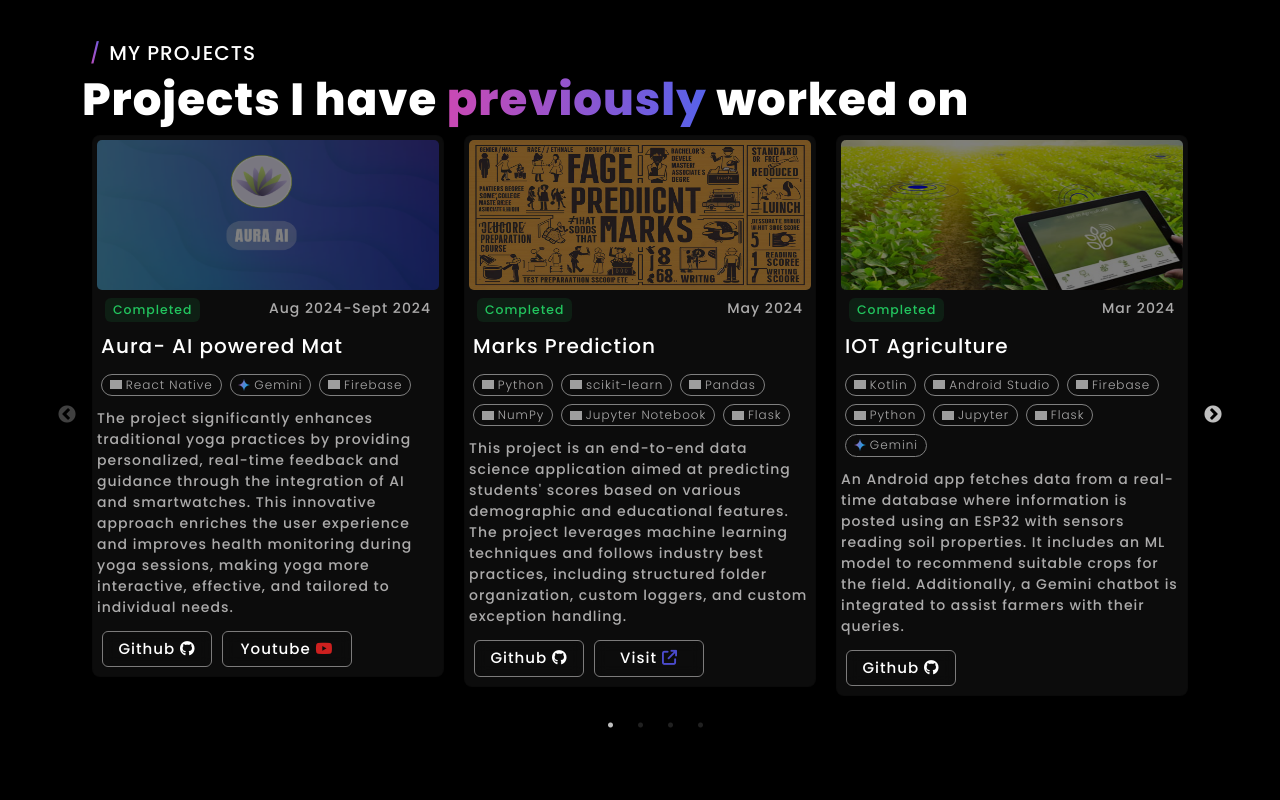
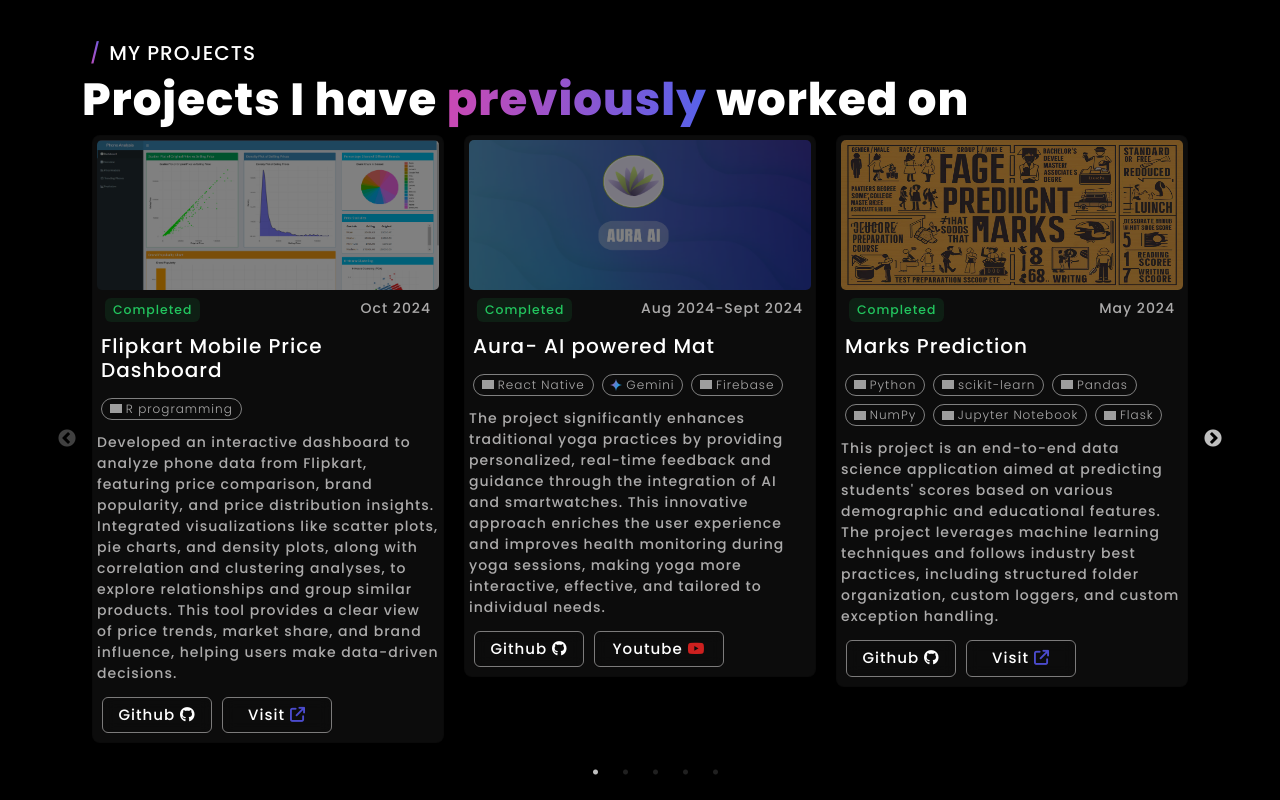
Before and after one commit to munirsiddiqui54/Portfolio, a React (Create React App) app: page / in a window 1280 px wide. Shown: the part 660-1460 px from the top of the page. Built offline with nearby package versions, Linux system fonts and the light colour scheme; grey boxes are pictures that could not be loaded; a web font is replaced by a local one.

Commit message:
added project

```diff
--- a/src/Layouts/Projects/Projects.jsx
+++ b/src/Layouts/Projects/Projects.jsx
@@ -8,6 +8,7 @@
 import gemicon from "./Photos/google-gemini-icon.svg";
 import Slider from "react-slick";
 import marksPhoto from "./Photos/marks.jpeg";
+import dashboardImage from "./Photos/dashboard.png";
 
 import "slick-carousel/slick/slick.css";
 import "slick-carousel/slick/slick-theme.css";
@@ -199,6 +200,23 @@
     github: "https://github.com/munirsiddiqui54/recipe-S",
     visit: "https://munirsiddiqui54.github.io/recipe-S/",
   };
+  const dashboard = {
+    name: "Flipkart Mobile Price Dashboard",
+    description:
+      "Developed an interactive dashboard to analyze phone data from Flipkart, featuring price comparison, brand popularity, and price distribution insights. Integrated visualizations like scatter plots, pie charts, and density plots, along with correlation and clustering analyses, to explore relationships and group similar products. This tool provides a clear view of price trends, market share, and brand influence, helping users make data-driven decisions.",
+    photo: dashboardImage,
+    date: "Oct 2024",
+    status: "Completed",
+    stack: [
+      {
+        skill: "R programming",
+        img: "https://cdn.jsdelivr.net/gh/devicons/devicon/icons/r/r-plain.svg",
+      },
+    ],
+    keyPoints: ["Admin Dashboard", "Payment Gateway"],
+    github: "https://github.com/munirsiddiqui54/dashboard",
+    visit: "https://munirsiddiqui.shinyapps.io/mobile/",
+  };
 
   let sliderRef = useRef(null);
   const play = () => {
@@ -256,6 +274,7 @@
   };
 
   const list = [
+    dashboard,
     auraMat,
     studentsMarks,
     iotAgriculture,
```
Also changed, not shown: src/Layouts/Projects/Photos/dashboard.png (added).
